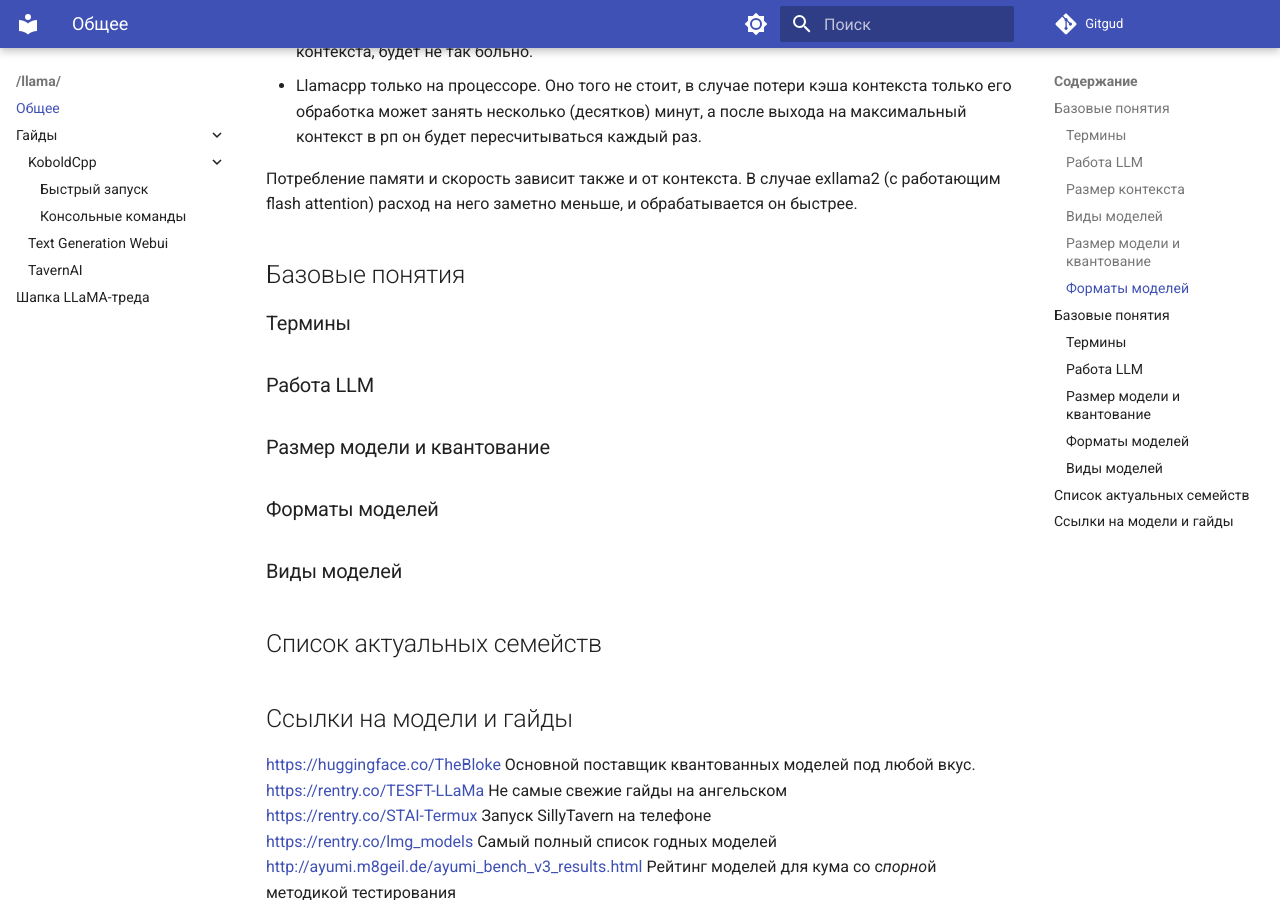
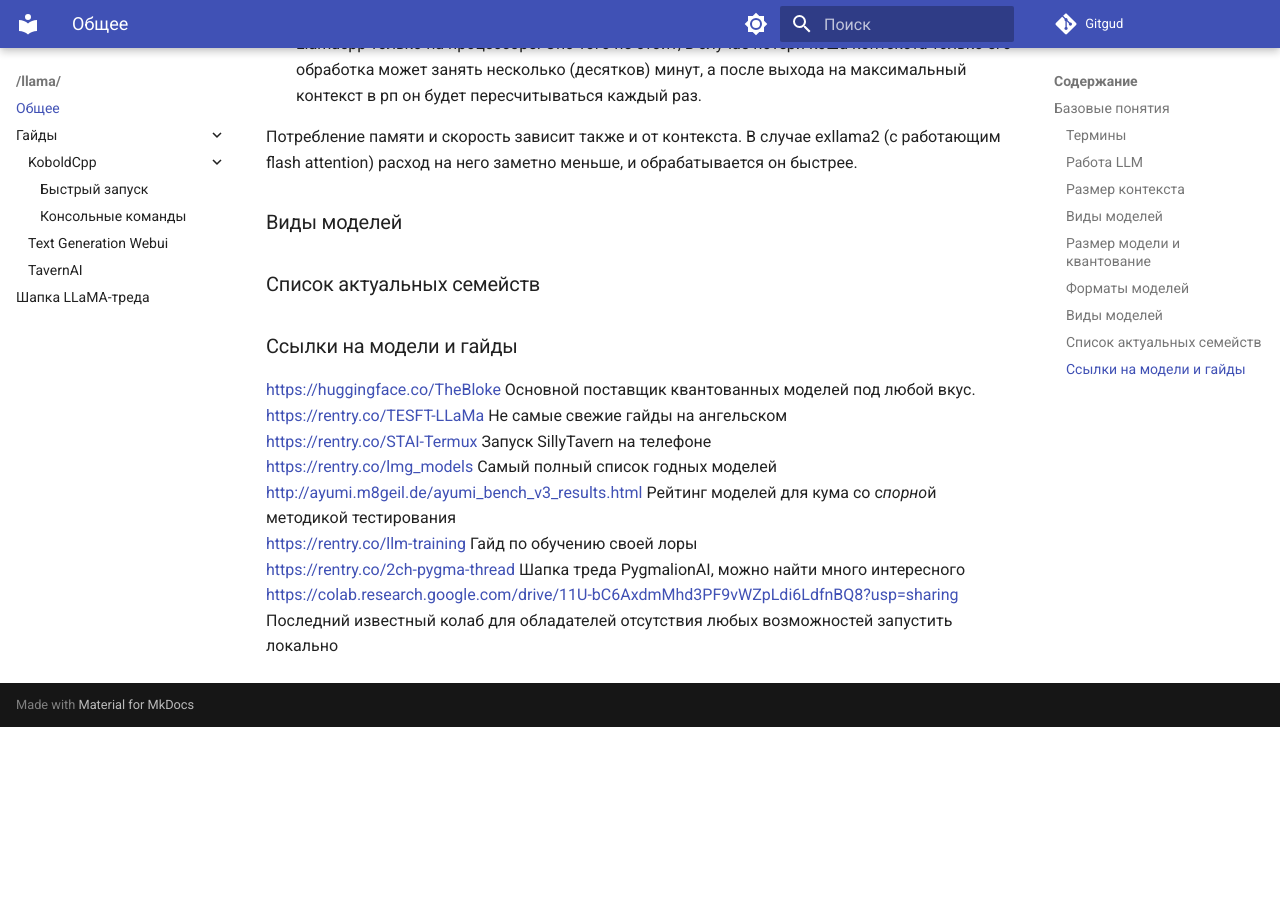
Before and after one commit to 2ch-ai/wiki, an MkDocs documentation site: the page built from docs/llama/index.md, in a window 1280 px wide and 900 px high, scrolled down 7829 px. Built offline with MkDocs 1.6.1 and Material for MkDocs 9.7.7, drawn with Linux system fonts in a browser that asks for light colours; after the commit the page ends 8556 px from its top, so only the background shows below that.

Commit message:
Update index.md

```diff
--- a/docs/llama/index.md
+++ b/docs/llama/index.md
@@ -158,22 +156,11 @@ LLM имеют гораздо большее по сравнению с друг
 
 Потребление памяти и скорость зависит также и от контекста. В случае exllama2 (с работающим flash attention) расход на него заметно меньше, и обрабатывается он быстрее.
 
-
-## Базовые понятия
-
-### Термины
-
-### Работа LLM
-
-### Размер модели и квантование
-
-### Форматы моделей
-
 ### Виды моделей
 
-## Список актуальных семейств
+### Список актуальных семейств
 
-## Ссылки на модели и гайды
+### Ссылки на модели и гайды
 
 <https://huggingface.co/TheBloke> Основной поставщик квантованных моделей под любой вкус.
 <https://rentry.co/TESFT-LLaMa> Не самые свежие гайды на ангельском
```
Also changed, not shown: other parts of docs/llama/index.md (+0 -2 lines).
